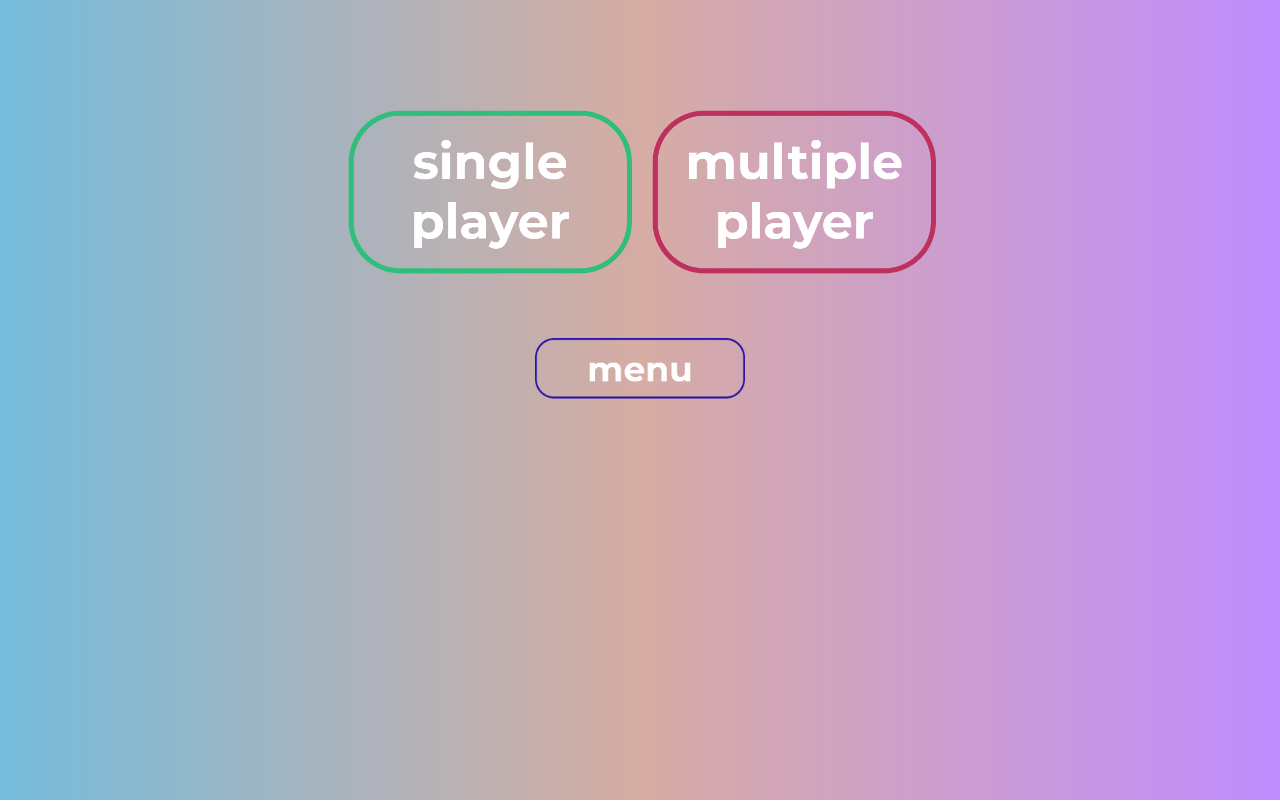
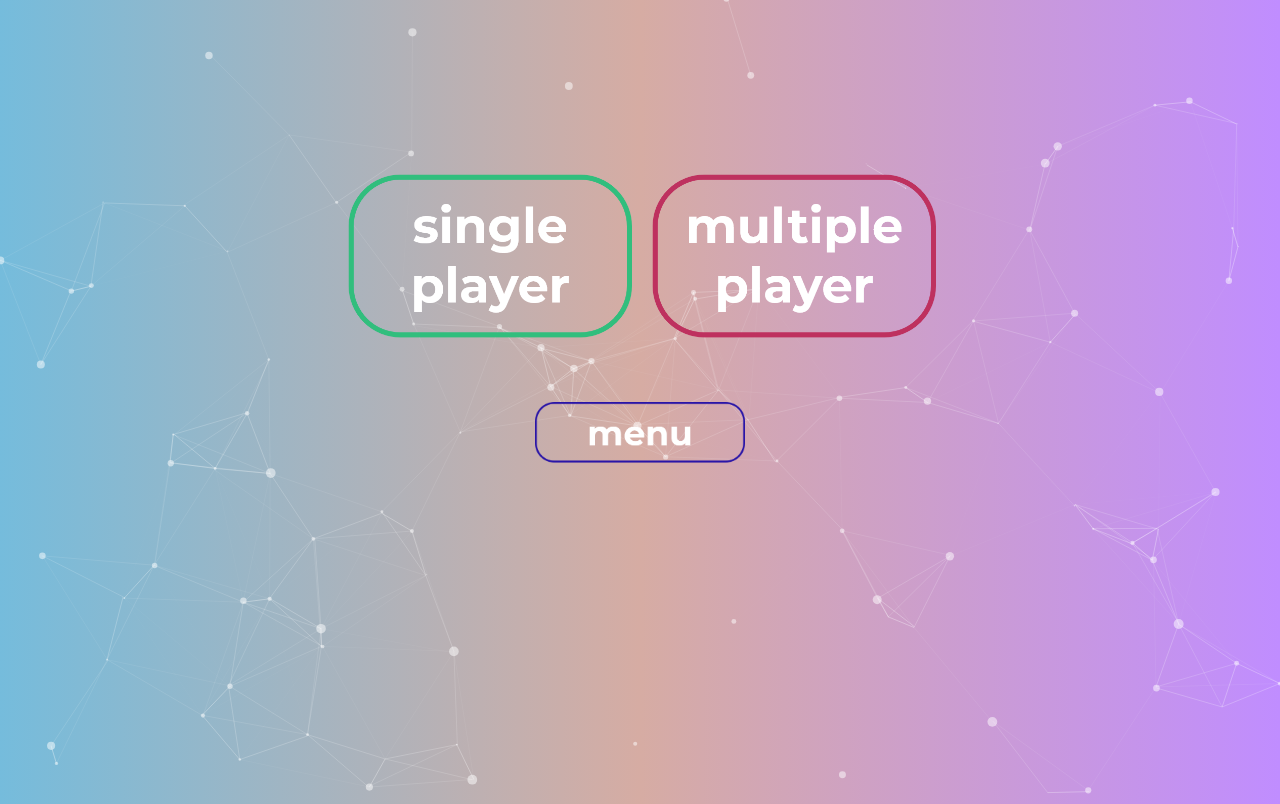
Before and after one commit to grafkom-b-if-its-2019/final-project-jammakansiang, a website: page views/player.html in a window 1280 px wide. Drawn offline with Linux system fonts and the light colour scheme; files whose address does not match are found by name.

Commit message:
Auto stash before merge of "master" and "origin/master"

```diff
--- a/views/player.html
+++ b/views/player.html
@@ -8,8 +8,35 @@
     <title>Ditumpuk Game</title>
     <link rel="stylesheet" href="../css/style.css" />
 </head>
+<style>
+    body {
+      margin :0;
+      padding:0;
+    }
 
+    #semua{
+      position: absolute;
+      text-align: center;
+      padding-top: 5%;
+      width:100%;
+    }
+
+    .img-container-2 {
+      width:100%;
+      display: block;
+
+    }
+
+    #particles-js{
+    height:100vh;
+    background: rgb(117,188,220);
+    background: linear-gradient(90deg, rgba(117,188,220,1) 0%, rgba(214,172,163,1) 50%, rgba(192,141,255,1) 100%);
+  }
+</style>
 <body>
+    <!-- menambah particle -->
+  <div id="particles-js">
+    <div id="semua">
         <div style="margin-top: 100px;">
             <span class="img-container-2">
                 <a href="/game"><img style="width:300px;" src="img/single.png" alt=""></a>
@@ -19,4 +46,20 @@
                 <a href="/start"><img style="width:300px;" src="../img/menu.png" alt=""></a>
               </span>
         </div>
+    </div>
+  </div>
+
+    <!-- source particle nya -->
+  <script type="text/javascript" src="../particle/particles.js"></script>
+  <script type="text/javascript" src="../particle/app.js"></script>
+
+  <!-- sound -->
+  <audio autoplay>
+    <source src= "../sound/awal.mp3" type="audio/mpeg ">
+  </audio>
+  <script>
+    window.onload = function() {
+      document.getElementById("my_audio").play();
+    }
+  </script>
 </body>
```
Also changed, not shown: views/form.html (+2 -6 lines). Lines whose indentation alone changed are shown as unchanged.
